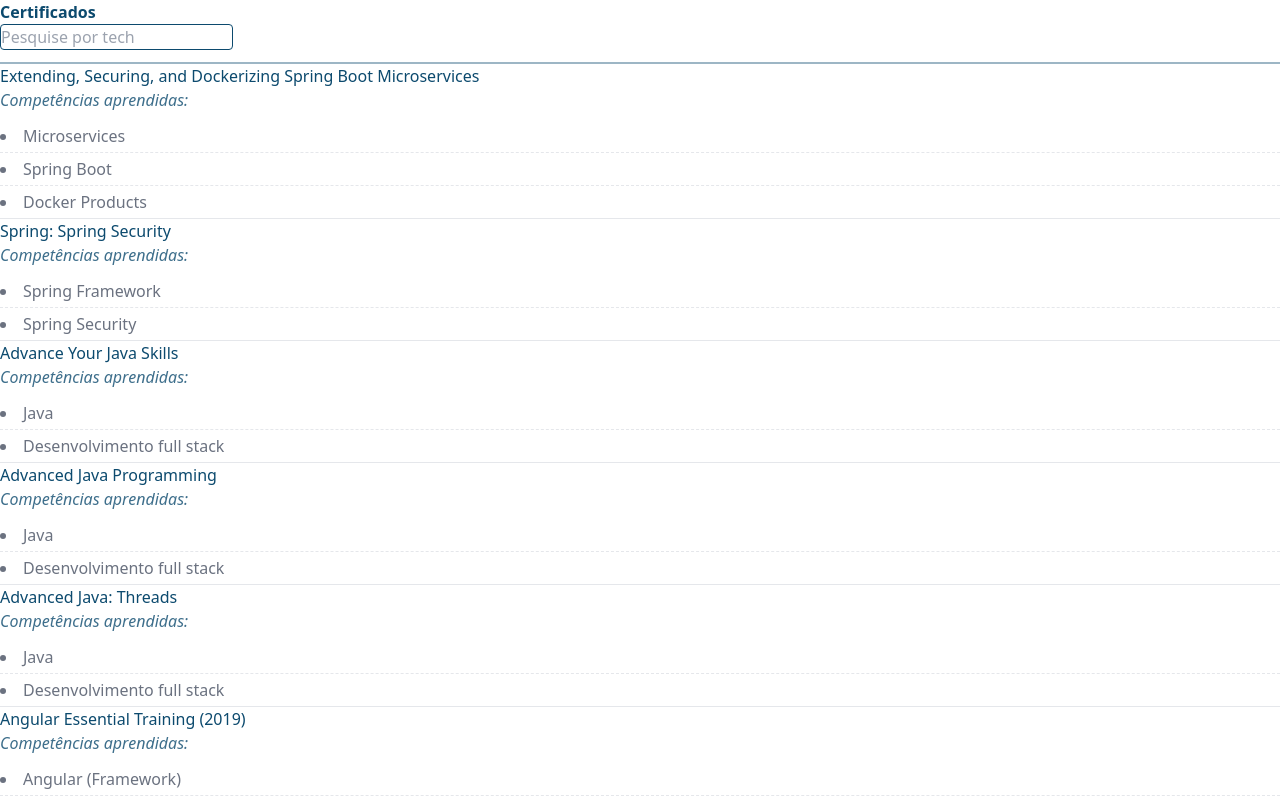
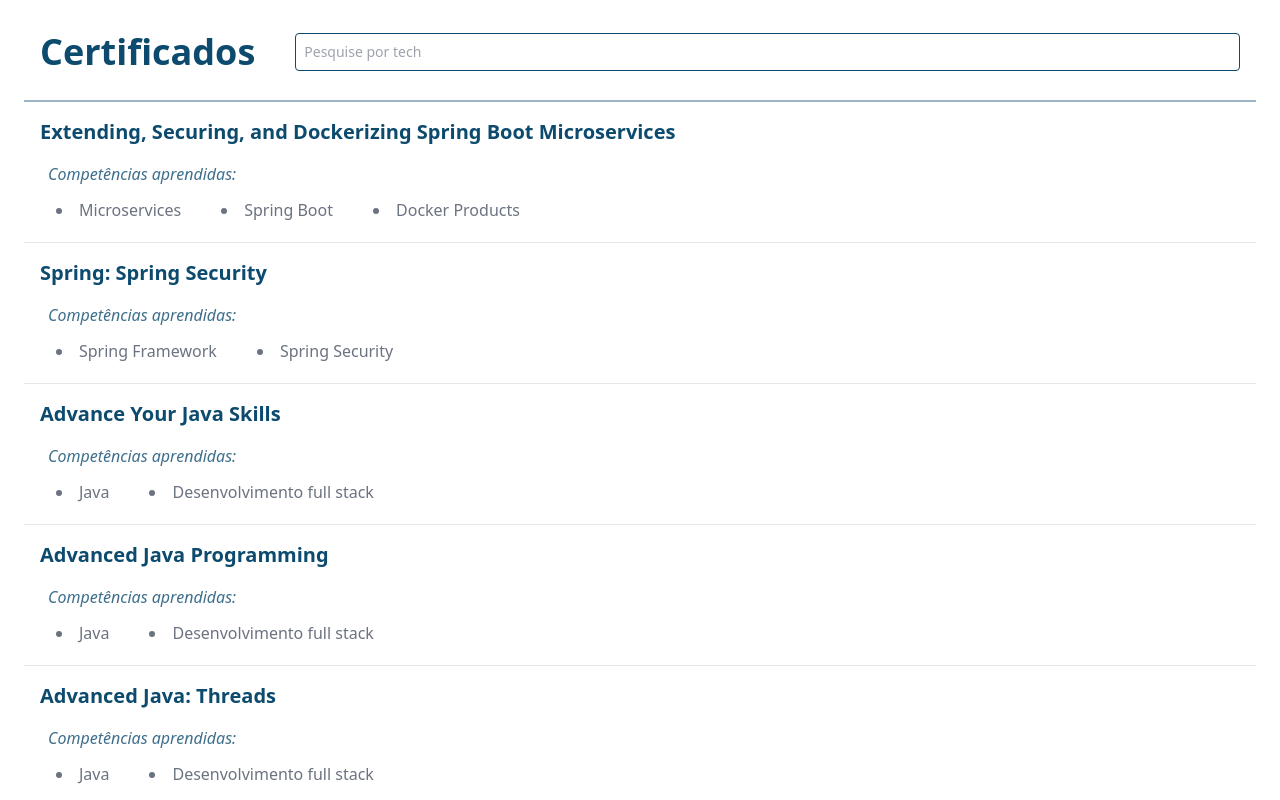
Before and after one commit to victorlabussiere/my-certifications-list, a React (Vite) app: page / in a window 1280 px wide. Shown: the top 800 px of the page. Built offline with nearby package versions, Linux system fonts and the light colour scheme.

Commit message:
laptops sizes

```diff
--- a/src/App.tsx
+++ b/src/App.tsx
@@ -15,10 +15,10 @@
   let displayResetBtn = certifications.length < json.length
 
   return (
-    <section className='max-[425px]:sm_section max-[768px]:md_section flex flex-col gap-3'>
-      <header className='max-[425px]:sm_header max-[768px]:md_header bg-white'>
+    <section className='min-[320px]:sm_section sm:md_section md:lg_section flex flex-col gap-3 max-w-screen'>
+      <header className='flex flex-col min-[320px]:sm_header sm:md_header md:lg_header bg-white'>
         <h1 className='text-sky-900 font-semibold'>Certificados</h1>
-        <span className='max-[425px]:sm_queryArea max-[768px]:md_queryArea flex gap-3 items-center'>
+        <span className='min-[365px]:sm_queryArea max-[768px]:md_queryArea max-[1024px]:lg_queryArea flex gap-3 items-center'>
           <QueryInput j={json} setCertifications={j => setCertifications(j)} />
           {displayResetBtn && <ResetButton onClick={resetList} />}
         </span>
--- a/src/components/CertificationCard.tsx
+++ b/src/components/CertificationCard.tsx
@@ -6,11 +6,11 @@
   function resolveCompetenciesText (com: string) {
     let items: string[] = com.split('·')
     return (
-      <ul className='divide-y divide-dashed gap-1 list-disc list-inside'>
+      <ul className='divide-y divide-dashed gap-1 list-disc list-inside md:lg_cardComp'>
         {items.map((e, i) => {
           return (
             <li
-              className='max-[425px]:sm_cardComps text-gray-500 py-1 hover:ml-1 duration-300'
+              className='min-[335px]:sm_cardComps md:lg_cardCompItem text-gray-500 py-1 hover:ml-1 duration-300'
               key={i + 1}
             >
               {e}
@@ -25,13 +25,10 @@
     <a
       href={prop.element.link}
       target='_blank'
-      // className='flex flex-col gap-3 w-full'
-      className='flex flex-col max-[425px]:sm_card max-[768px]:md_card'
+      className='flex flex-col min-[320px]:sm_card sm:md_card md:lg_card'
     >
-      <p className='max-[425px]:sm_cardTitle text-sky-900 max-w-[80%] truncate'>
-        {prop.element.text}
-      </p>
-      <span className='max-[425px]:sm_cartCompetencesList text-sky-900/80 flex flex-col gap-2'>
+      <p className='text-sky-900 max-w-[80%] truncate'>{prop.element.text}</p>
+      <span className='text-sky-900/80 flex flex-col gap-2'>
         <i className=''>Competências aprendidas: </i>
         {resolveCompetenciesText(prop.element.competences)}
       </span>
--- a/src/components/Layout.tsx
+++ b/src/components/Layout.tsx
@@ -9,7 +9,7 @@
   return (
     <input
       id='queryInput'
-      className='text-sky-900/90 border rounded border-sky-900 max-[425px]:sm_input max-[768px]:md_input'
+      className='text-sky-900/90 border rounded border-sky-900 min-[320px]:sm_input sm:md_input md:lg_input'
       type='text'
       onChange={({ target }) => {
         setCertifications(
@@ -32,7 +32,7 @@
   return (
     <div
       role='button'
-      className='max-[425px]:py-1 w-fit px-4 py-2 bg-sky-900 text-white rounded font-semibold hover:bg-sky-900/80 duration-150 cursor-pointer'
+      className='min-[320px]:py-1 w-fit px-4 py-2 bg-sky-900 text-white rounded font-semibold hover:bg-sky-900/80 duration-150 cursor-pointer'
       onClick={() => onClick()}
     >
       reset
--- a/src/index.css
+++ b/src/index.css
@@ -22,22 +22,22 @@
   }
 
   .sm_queryArea {
-    @apply h-[40px]
+    @apply h-[40px] w-full
   }
 
   .sm_input {
-    @apply text-sm p-1 w-[72%]
+    @apply text-sm p-1 w-[100%]
   }
 
   .sm_card {
     @apply gap-1 p-4
   }
 
-  .sm_cardTitle {
+  .sm_card p {
     @apply text-[16px] font-semibold max-w-[88%]
   }
 
-  .sm_cartCompetencesList {
+  .sm_card span {
     @apply px-2 text-[14px]
   }
 
@@ -54,7 +54,7 @@
   }
 
   .md_header {
-    @apply p-3 flex gap-10 items-center justify-start
+    @apply p-3 flex-row gap-10 items-center justify-start
   }
 
   .md_header h1 {
@@ -81,3 +81,46 @@
     @apply text-[16px]
   }
 }
+
+/* lg sizes */
+@layer utilities {
+
+  .lg_section {
+   @apply px-6
+  }
+  .lg_header {
+    @apply p-4 flex items-center justify-between
+  }
+
+  .lg_header h1 {
+    @apply text-4xl font-bold
+  }
+
+  .lg_queryArea {
+    @apply w-[50%]
+  }
+
+  .lg_input {
+    @apply w-full p-2
+  }
+
+  .lg_card {
+    @apply p-4
+  }
+
+  .lg_card p {
+    @apply text-xl font-semibold mb-3
+  }
+
+  .lg_card span i {
+    @apply text-[16px]
+  }
+
+  .lg_cardComp {
+    @apply flex flex-wrap divide-y-0 gap-x-6
+  }
+
+  .lg_cardCompItem {
+    @apply text-[16px]
+  }
+}
```
